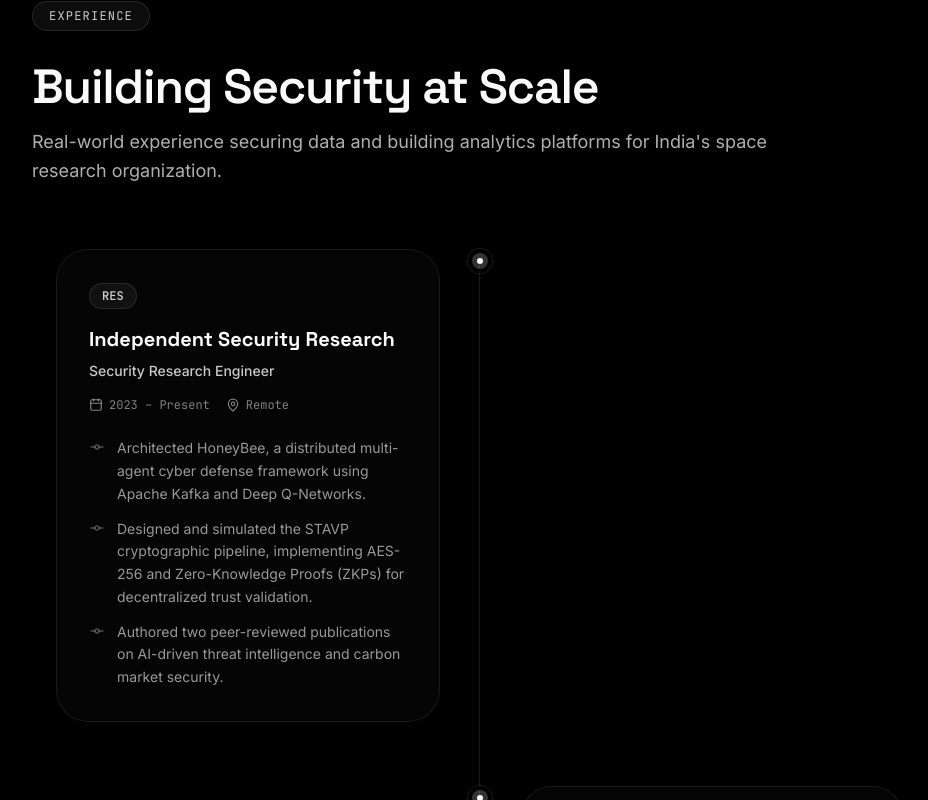
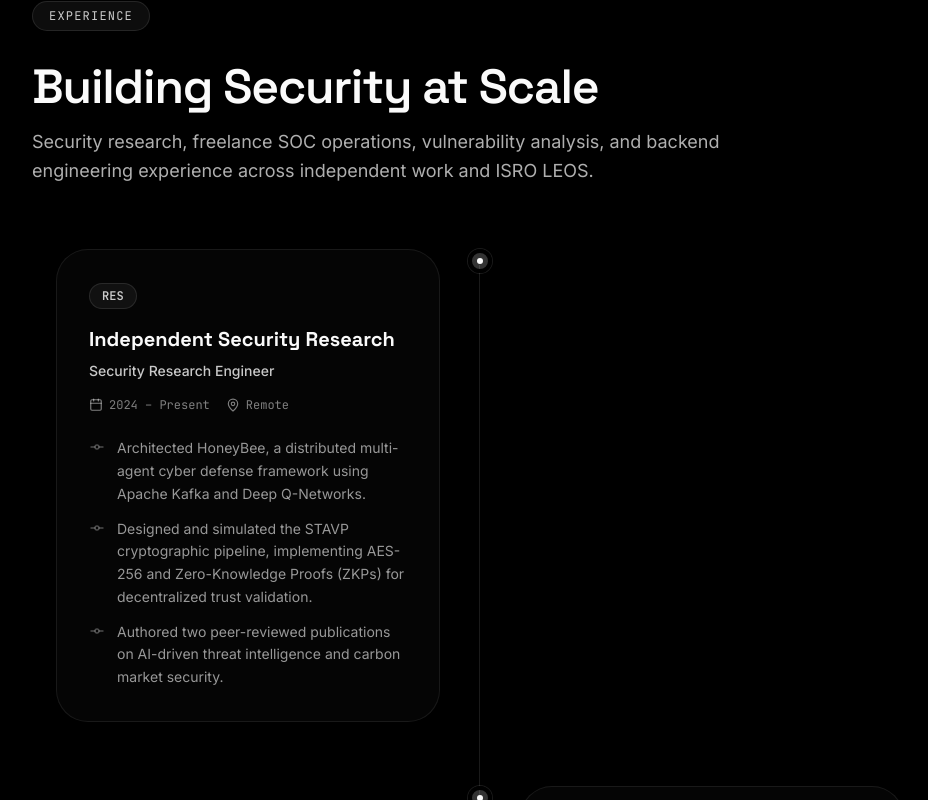
Before and after one commit to mithilkg10/MITHILKG-PORTFOLIO, a Next.js app: page / in a window 1280 px wide. Shown: the part 2560-3360 px from the top of the page, without its empty margins (160-1088 px from the left). Built offline with nearby package versions, Linux system fonts and the light colour scheme; no server answers.

Commit message:
feat add freelance cybersecurity experience

```diff
--- a/src/components/sections/Experience.tsx
+++ b/src/components/sections/Experience.tsx
@@ -5,7 +5,7 @@ import { motion } from "framer-motion";
 import gsap from "gsap";
 import { ScrollTrigger } from "gsap/ScrollTrigger";
 import { MapPin, Calendar, GitCommit } from "lucide-react";
-import { experience } from "@/lib/data/resume";
+import { experience } from "@/lib/data/portfolioOverrides";
 import { SectionHeader } from "@/components/ui/SectionHeader";
 import { useRole } from "@/lib/data/roleContext";
 
@@ -42,11 +42,10 @@ export function Experience() {
         <SectionHeader
           label="Experience"
           title="Building Security at Scale"
-          description="Real-world experience securing data and building analytics platforms for India's space research organization."
+          description="Security research, freelance SOC operations, vulnerability analysis, and backend engineering experience across independent work and ISRO LEOS."
         />
 
         <div className="relative">
-          {/* Clean Git-style commit line */}
           <div className="absolute left-[2.25rem] top-4 h-[calc(100%-2rem)] w-px bg-white/10 md:left-1/2 md:-translate-x-px" />
 
           {[...experience]
@@ -68,7 +67,6 @@ export function Experience() {
               <div className={`flex flex-col md:flex-row ${index % 2 === 0 ? "md:flex-row-reverse" : ""} gap-8`}>
                 <div className="hidden md:block md:w-1/2" />
 
-                {/* Commit node */}
                 <div className="absolute left-[2.25rem] z-10 flex h-6 w-6 -translate-x-1/2 items-center justify-center rounded-full border-4 border-background bg-white/20 shadow-[0_0_0_1px_rgba(255,255,255,0.1)] md:left-1/2">
                   <div className="h-1.5 w-1.5 rounded-full bg-foreground" />
                 </div>
```
